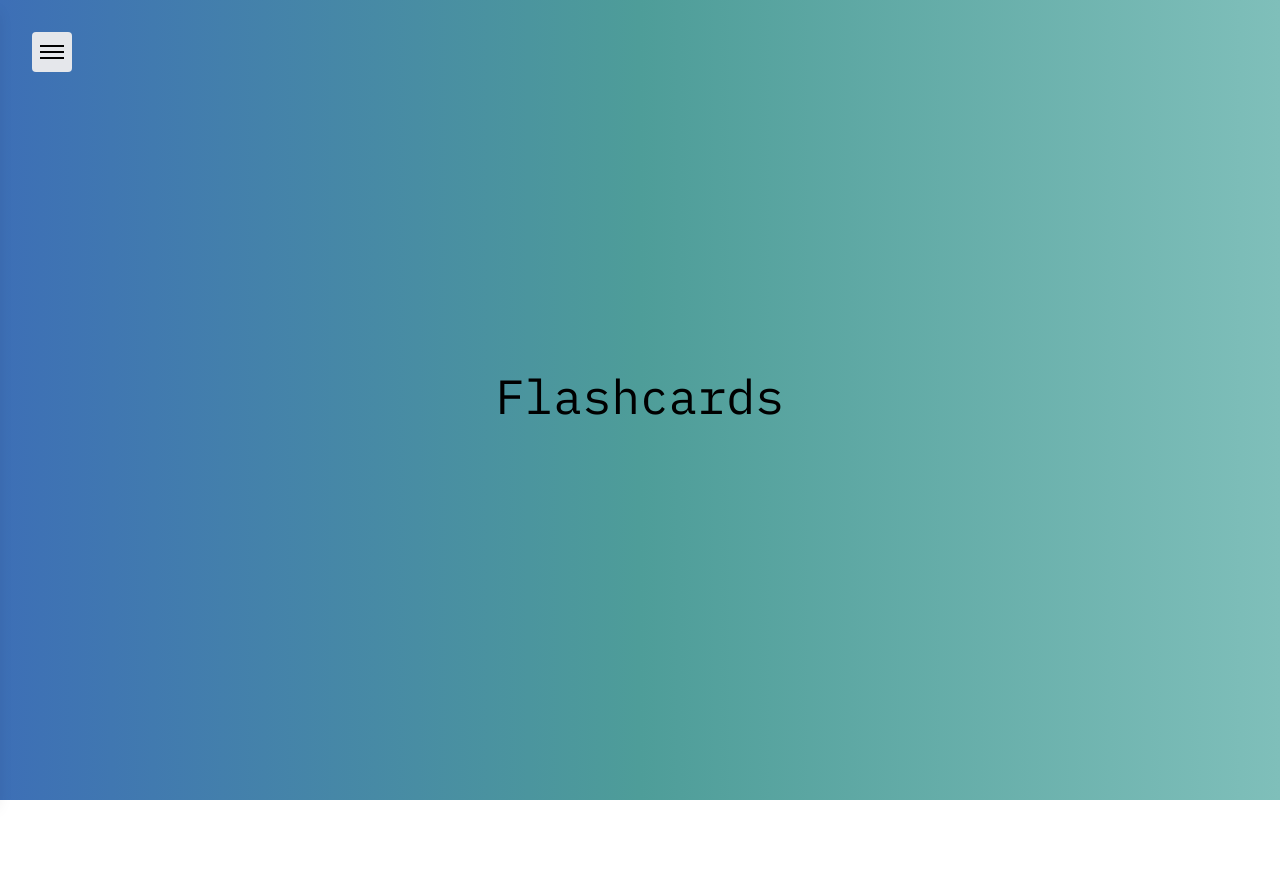
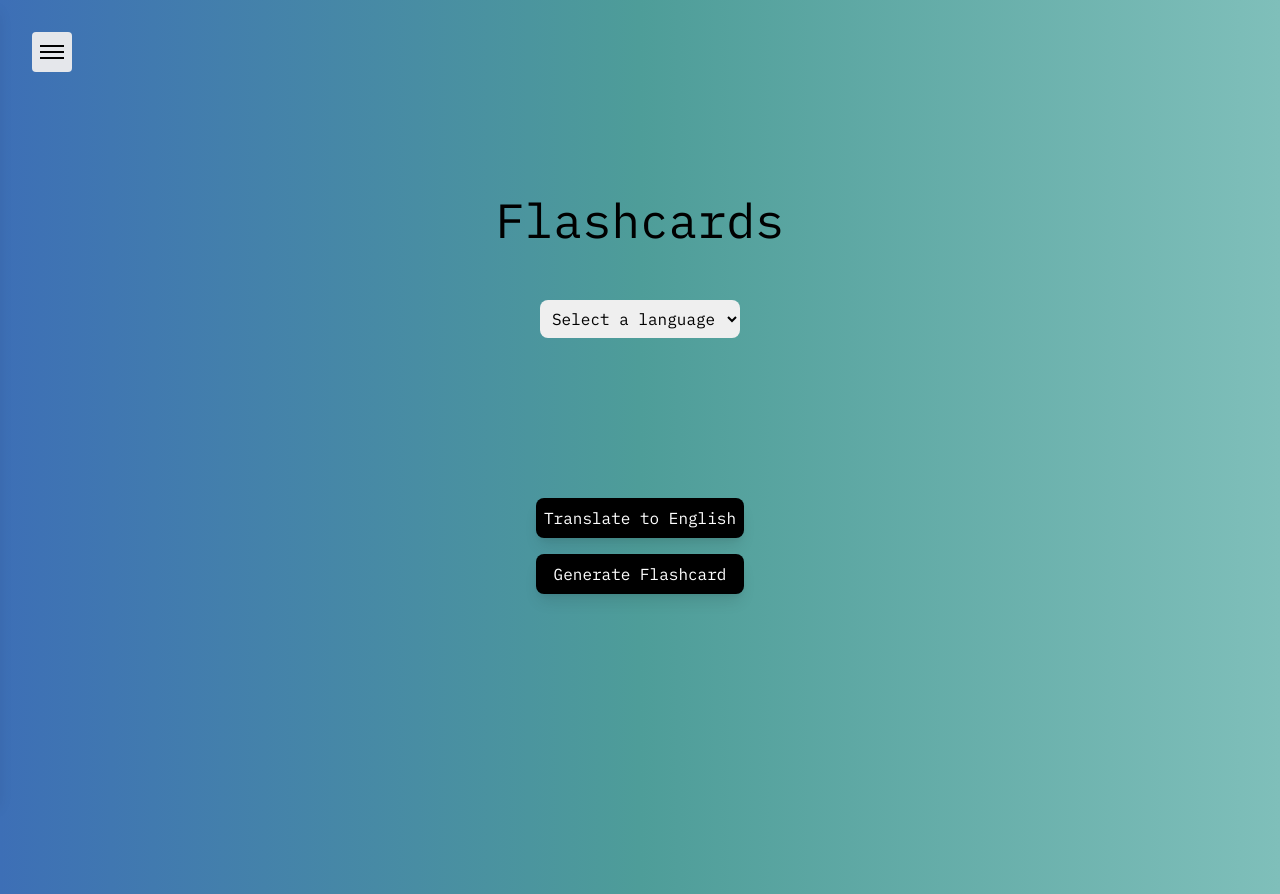
Before and after one commit to gunmack/276_Project, a Next.js app: page /flashcards in a window 1280 px wide. Before the commit the page ends 800 px from the top, so only its background shows below. Built offline with nearby package versions, Linux system fonts and the light colour scheme.

Commit message:
added flashcards feature with some issues (main one being repetitiveness of flashcard generation

```diff
--- a/src/app/flashcards/page.js
+++ b/src/app/flashcards/page.js
@@ -1,10 +1,69 @@
-import React from 'react';
+'use client';
+import React, { useState, useEffect } from 'react';
 import Toolbar from '../Toolbar';
-import Link from 'next/link';
 
 export default function Flashcards() {
+  const [currentFlashcard, setCurrentFlashcard] = useState(null);
+  const [error, setError] = useState(null);
+  const [targetLanguage, setTargetLanguage] = useState(''); // initialize language
+
+  async function generateNewFlashcard() {
+    setError(null); // Reset error state
+    try {
+      const response = await fetch('/api/generateFlashcards', {
+        method: 'POST',
+        headers: { 'Content-Type': 'application/json' },
+        body: JSON.stringify({ targetLanguage }) // Send selected language to the API
+      });
+
+      const data = await response.json();
+
+      console.log('API Response:', data); // Log the entire response to inspect it
+
+      if (data.generatedText) {
+        const generatedText = data.generatedText;
+
+        // Check if generatedText is a valid string
+        if (generatedText && typeof generatedText === 'string') {
+          const sentences = generatedText.split('\n').map(sentence => sentence.trim());
+          if (sentences.length > 0) {
+            setCurrentFlashcard({
+              original: sentences[0], // Take the first sentence for simplicity
+              translation: '' // Placeholder for English translation
+            });
+          }
+        }
+      }
+    } catch (error) {
+      console.error(error);
+      setError('Failed to generate a new flashcard');
+    }
+  }
+
+  async function handleTranslate() {
+    if (!currentFlashcard) return;
+
+    try {
+      const response = await fetch('/api/vocabTranslate', {
+        method: 'POST',
+        headers: { 'Content-Type': 'application/json' },
+        body: JSON.stringify({ inputText: currentFlashcard.original, targetLanguage: 'en' }) // Translate to English
+      });
+
+      const data = await response.json();
+      const translations = data.translations;
+
+      setCurrentFlashcard({
+        ...currentFlashcard,
+        translation: translations[0]
+      });
+    } catch (error) {
+      console.error(error);
+      setError('Failed to fetch translation');
+    }
+  }
+
   return (
-    <>
     <div
       data-testid="Flashcards"
       className="grid grid-rows-[20px_1fr_20px] items-center justify-items-center min-h-screen p-8 pb-20 gap-16 sm:p-20 font-[family-name:var(--font-ibmPlexMono)] bg-gradient-to-r"
@@ -16,9 +75,56 @@ export default function Flashcards() {
       <main className="flex flex-col gap-8 row-start-2 items-center justify-center sm:items-start">
         <div className="flex flex-col justify-center items-center p-8 gap-4 font-[family-name:var(--font-geist-mono)]">
           <h1 className="text-5xl text-center mb-2">Flashcards</h1>
+          <div className="grid grid-cols-1 gap-4 mb-2 w-full">
+            <button>
+              <select
+                value={targetLanguage}
+                onChange={(e) => setTargetLanguage(e.target.value)}
+                className="p-2 m-8 rounded-lg"
+              >
+                <option value="">Select a language</option>
+                <option value="de">German</option>
+                <option value="es">Spanish</option>
+                <option value="fr-FR">French (French)</option>
+                <option value="fr-CA">French (Canadian)</option>
+                <option value="it">Italian</option>
+                {/* Add more language options as needed */}
+              </select>
+            </button>
+          </div>
+
+          {currentFlashcard && (
+            <div className="grid grid-cols-1 gap-4 mb-4 w-full">
+              <div className="col-span-1 w-full h-80 flex justify-center items-center rounded-lg bg-white shadow-md">
+                <div className="p-8 text-center">
+                  <h2 className="text-xl font-bold">{currentFlashcard.original}</h2>
+                  {currentFlashcard.translation && (
+                    <p className="mt-4 text-lg text-gray-700">{currentFlashcard.translation}</p>
+                  )}
+                </div>
+              </div>
+            </div>
+          )}
+
+          <div className="grid grid-row p-12 m-12">
+            <button
+              onClick={handleTranslate}
+              className="p-2 m-2 bg-black text-white rounded-lg shadow-lg hover:bg-white hover:text-black"
+              disabled={!currentFlashcard} // Disable if no flashcard is displayed
+            >
+              Translate to English
+            </button>
+            <button
+              onClick={generateNewFlashcard}
+              className="p-2 m-2 bg-black text-white rounded-lg shadow-lg hover:bg-white hover:text-black"
+              disabled={!targetLanguage} // Disable if no language is selected
+            >
+              Generate Flashcard
+            </button>
+            {error && <p style={{ color: 'red' }}>{error}</p>}
+          </div>
         </div>
       </main>
     </div>
-    </>
   );
 }
```
Lines whose indentation alone changed are shown as unchanged.
